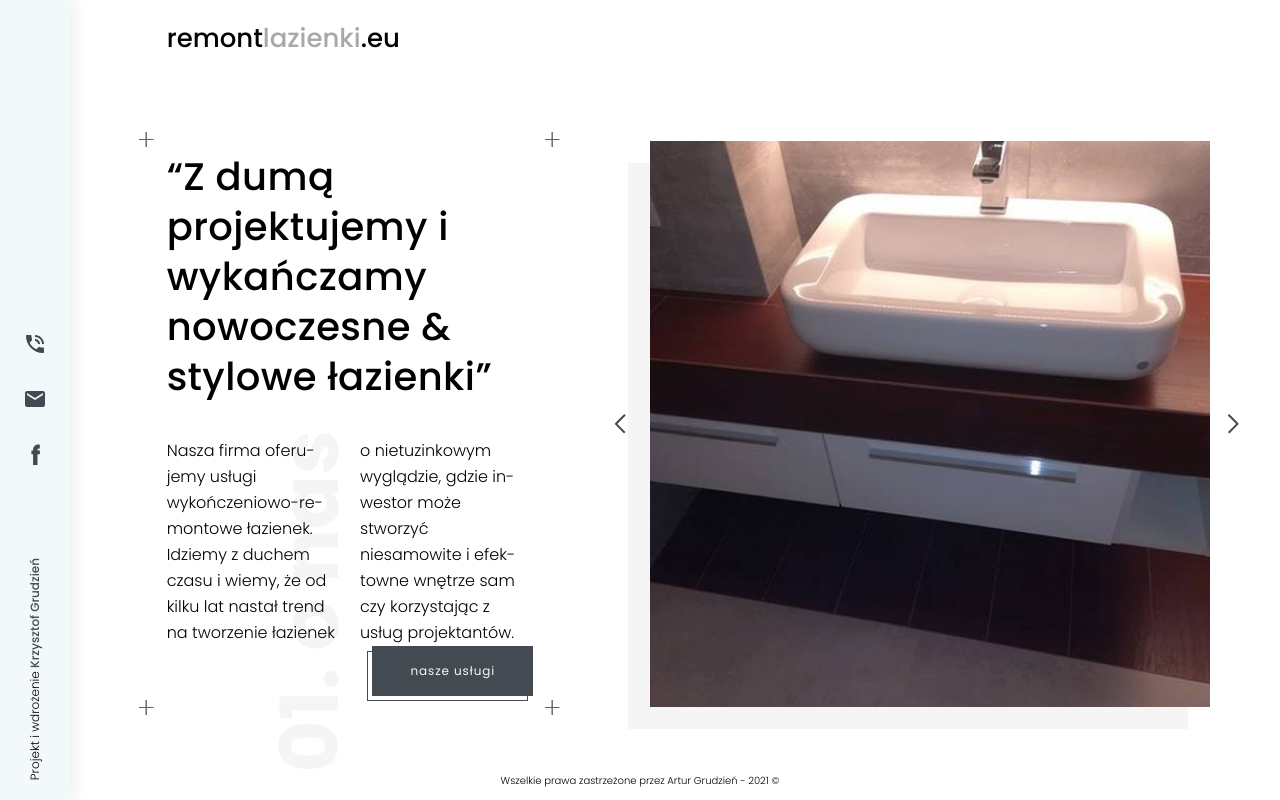
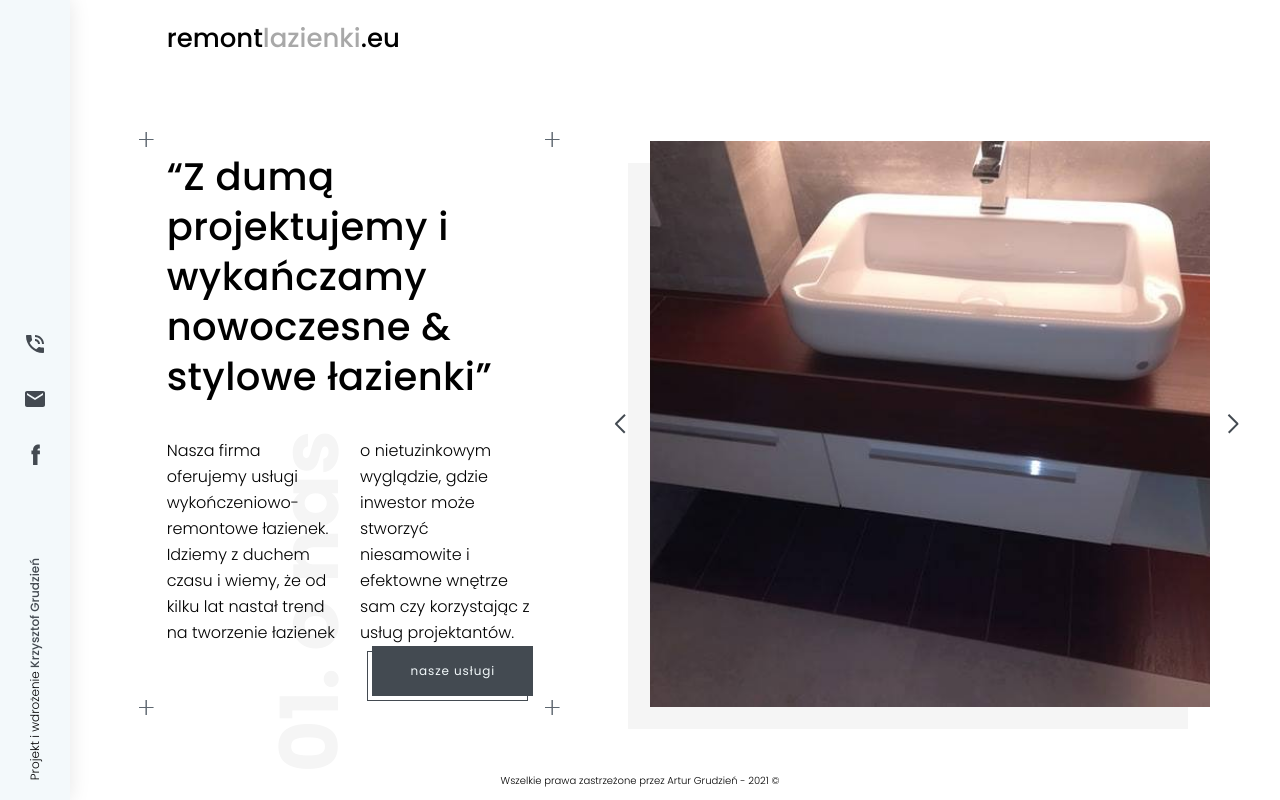
Before and after one commit to KrzysztofGrudzien/RemontLazienki, a React (Create React App) app: page / in a window 1280 px wide. Built offline with nearby package versions, Linux system fonts and the light colour scheme.

Commit message:
remove prop hyphen and break-word for p tag

```diff
--- a/src/styles/index.scss
+++ b/src/styles/index.scss
@@ -41,9 +41,7 @@ h2 {
 p {
     font-size: 1.6rem;
     font-weight: 300;
-    hyphens: auto;
     line-height: 2.6rem;
-    word-break: break-word;
 }
 
 p.multi-col {
```
